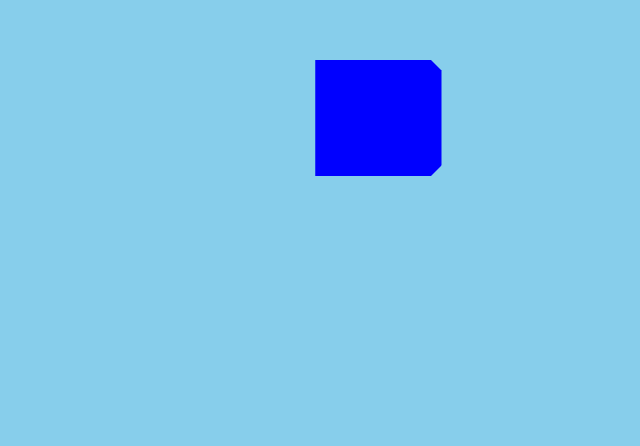
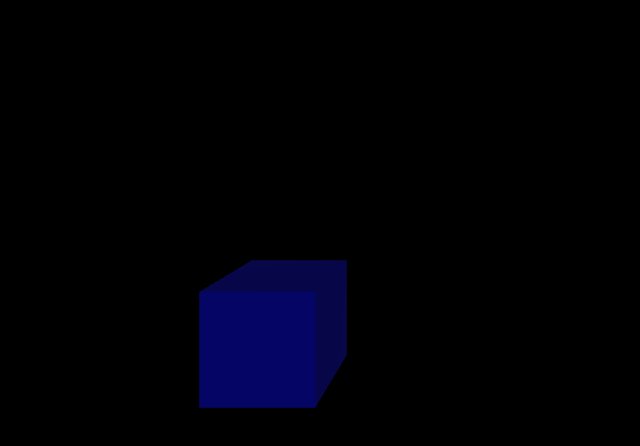
Before and after one commit to shinequasar/3D-Interactive-web, a website built with webpack: page src/index.html in a window 1280 px wide. Shown: the part 282-728 px from the top of the page, without its empty margins (151-791 px from the left). Built offline with nearby package versions, Linux system fonts and the light colour scheme.

Commit message:
[feat] light 넣기

```diff
--- /dev/null
+++ b/src/ex/ex04.js
@@ -0,0 +1,54 @@
+import * as THREE from 'three';
+
+export function example() {
+    const canvas = document.querySelector('#three-canvas');
+    const renderer = new THREE.WebGLRenderer({
+        canvas,
+        antialias: true, //깨지는거 보정
+        alpha: true
+    });
+    renderer.setSize(window.innerWidth,window.innerHeight);
+    //고해상도 디스플레이(크게 늘렸다가 맞춰 출력)
+    renderer.setPixelRatio(window.devicePixelRatio > 1? 2:1);
+    // renderer.setClearColor('#000') //색 조절 | scene color보다는 우선순위 낮음
+    // renderer.setClearAlpha(0.5); //투명도 조절
+
+    const scene = new THREE.Scene();
+    // scene.background = new THREE.Color('skyblue');
+
+    const camera = new THREE.PerspectiveCamera(
+        75, //시야각(field of view)
+        window.innerWidth / window.innerHeight, //종횡비(aspect)
+        0.1, //near
+        1000 //far
+    );
+    camera.position.x = 2;
+    camera.position.y = 2;
+    camera.position.z = 5;
+    scene.add(camera);
+
+    const light = new THREE.DirectionalLight(0xffffff,0.5);
+    light.position.x = 1;
+    light.position.z = 2;
+
+    scene.add(light);
+
+    //Mesh (geometry + material)
+    const geometry = new THREE.BoxGeometry(1,1,1);
+    const material = new THREE.MeshStandardMaterial({
+        color: 'blue'
+    });
+
+    const mesh = new THREE.Mesh(geometry,material);
+    scene.add(mesh);
+
+    renderer.render(scene, camera);
+
+    function setSize() {
+        camera.aspect = window.innerWidth / window.innerHeight;
+        camera.updateProjectionMatrix();
+        renderer.setSize(window.innerWidth, window.innerHeight);
+        renderer.render(scene, camera);
+    }
+    window.addEventListener('resize', setSize);
+}
--- a/src/main.css
+++ b/src/main.css
@@ -1,6 +1,6 @@
 body{
     margin: 0;
-    background-color: blueviolet;
+    background-color: black;
 }
 #three-canvas{
     position: absolute;
--- a/src/main.js
+++ b/src/main.js
@@ -1,3 +1,3 @@
-import {example} from "./ex/ex03";
+import {example} from "./ex/ex04";
 
 example();
```
